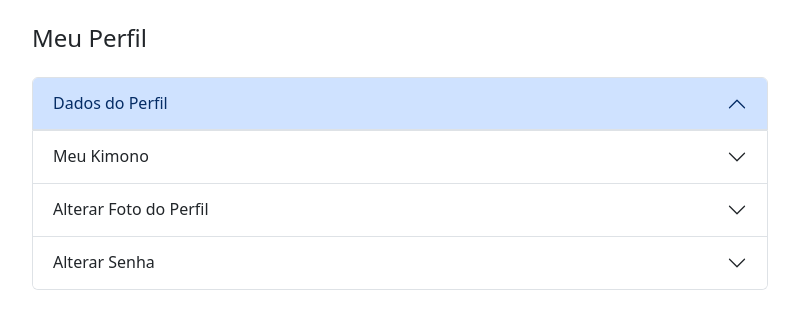
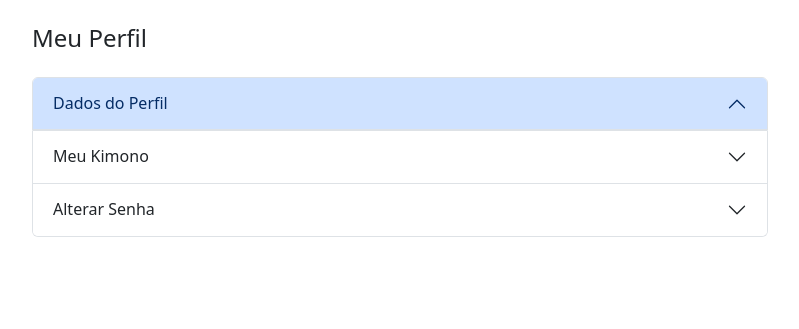
Before and after one commit to fabioklopes/academia, a Django app: page /perfil/ in a window 1280 px wide. Shown: the part 64-393 px from the top of the page, without its empty margins (240-1039 px from the left). Run offline with Django 4.2, Linux system fonts and the light colour scheme; the visitor is signed in with stand-in values (Sample User, id 1); data comes from the database, SQL or seed files in the repository; data that the repository does not hold is empty; parts of the project's set-up code (start-up, migrations or seed data) failed here and were passed over.

Commit message:
Fix: mudanças no base e edição de perfil

```diff
--- a/templates/academia/base.html
+++ b/templates/academia/base.html
@@ -4,7 +4,12 @@
 <html lang="pt-BR">
 <head>
     <meta charset="UTF-8">
+    <title>Sistema OSS - {% block title %}{% endblock %}</title>
+
     <meta name="viewport" content="width=device-width, initial-scale=1.0">
+    <link href="https://cdn.jsdelivr.net/npm/bootstrap@5.3.0/dist/css/bootstrap.min.css" rel="stylesheet">
+    <link rel="stylesheet" href="https://cdn.jsdelivr.net/npm/bootstrap-icons@1.11.0/font/bootstrap-icons.css">
+    <link rel="icon" href="{% static 'img/logotipo.ico' %}">
 
     <!-- iOS Compatibility -->
     <meta name="apple-mobile-web-app-capable" content="yes">
@@ -12,11 +17,6 @@
     <meta name="format-detection" content="telephone=no">
     <link rel="apple-touch-icon" href="{% static 'img/logotipo_transparente.png' %}">
 
-    <link href="https://cdn.jsdelivr.net/npm/bootstrap@5.3.0/dist/css/bootstrap.min.css" rel="stylesheet">
-    <link rel="stylesheet" href="https://cdn.jsdelivr.net/npm/bootstrap-icons@1.11.0/font/bootstrap-icons.css">
-    <link rel="icon" href="{% static 'img/logotipo.ico' %}">
-    <link rel="stylesheet" href="{% static 'academia/css/styles.css' %}">
-    <title>Sistema OSS - {% block title %}{% endblock %}</title>
     {% block extra_css %}{% endblock %}
 </head>
 <body>
@@ -35,7 +35,6 @@
                             <i class="bi bi-speedometer2 me-1"></i>Dashboard
                         </a>
                     </li>
-
 
                     <!-- Apresentação do Menu Log apenas para Administrador -->
                     {% if user.is_admin %}
--- a/templates/academia/perfil.html
+++ b/templates/academia/perfil.html
@@ -146,31 +146,7 @@
                     </div>
                 </div>
 
-                <!-- Item 3: Alterar Foto do Perfil -->
-                <div class="accordion-item">
-                    <h2 class="accordion-header" id="headingPhotoChange">
-                        <button class="accordion-button collapsed" type="button" data-bs-toggle="collapse"
-                                data-bs-target="#collapsePhotoChange" aria-expanded="false"
-                                aria-controls="collapsePhotoChange">
-                            Alterar Foto do Perfil
-                        </button>
-                    </h2>
-                    <div id="collapsePhotoChange" class="accordion-collapse collapse"
-                         aria-labelledby="headingPhotoChange" data-bs-parent="#accordionPerfil">
-                        <div class="accordion-body">
-                            <form method="post" action="{% url 'perfil_photo_update' %}" enctype="multipart/form-data">
-                                {% csrf_token %}
-                                <div class="mb-3">
-                                    <label for="photo" class="form-label">Selecione uma nova foto</label>
-                                    <input type="file" class="form-control" id="photo" name="photo" accept="image/*" required>
-                                </div>
-                                <button type="submit" class="btn btn-outline-primary">Salvar Nova Foto</button>
-                            </form>
-                        </div>
-                    </div>
-                </div>
-
-                <!-- Item 4: Alterar Senha -->
+                <!-- Item 3: Alterar Senha -->
                 <div class="accordion-item">
                     <h2 class="accordion-header" id="headingPasswordChange">
                         <button class="accordion-button collapsed" type="button" data-bs-toggle="collapse"
```
Also changed, not shown: media/photos/39_1770310514.png (added).
